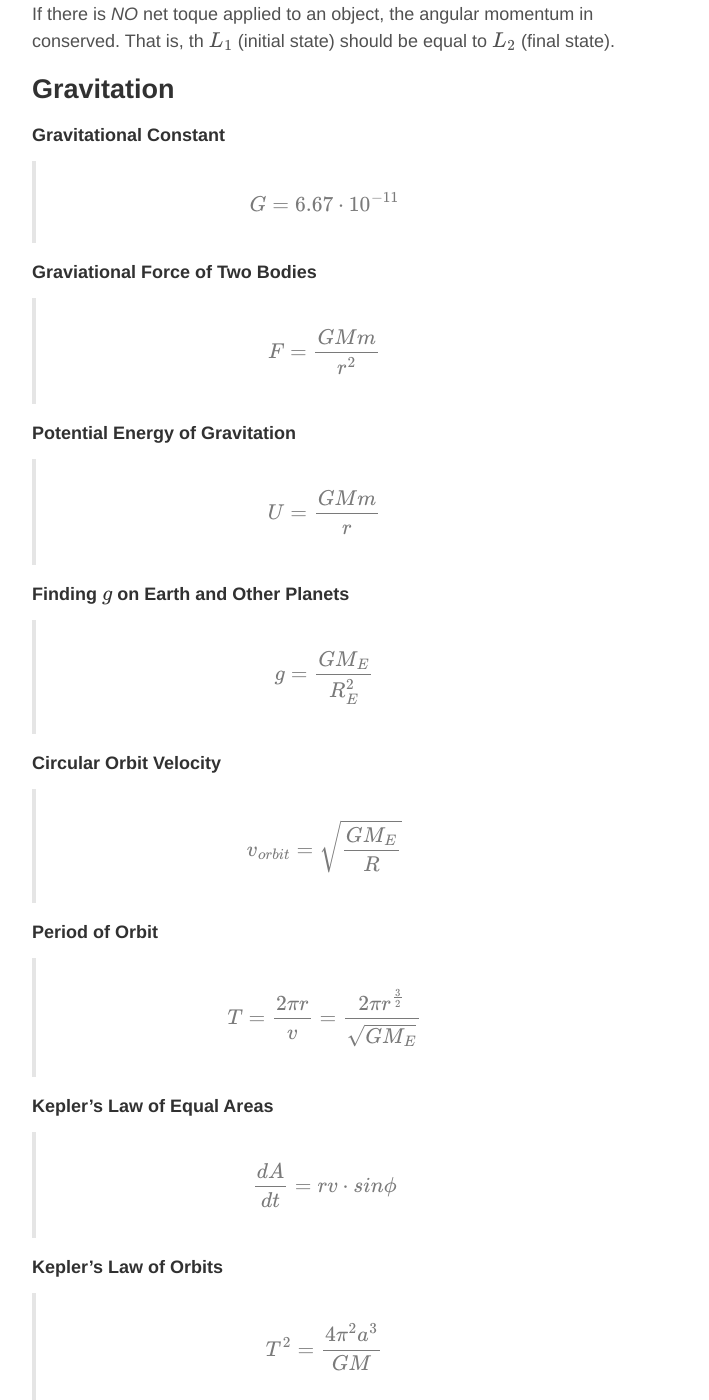
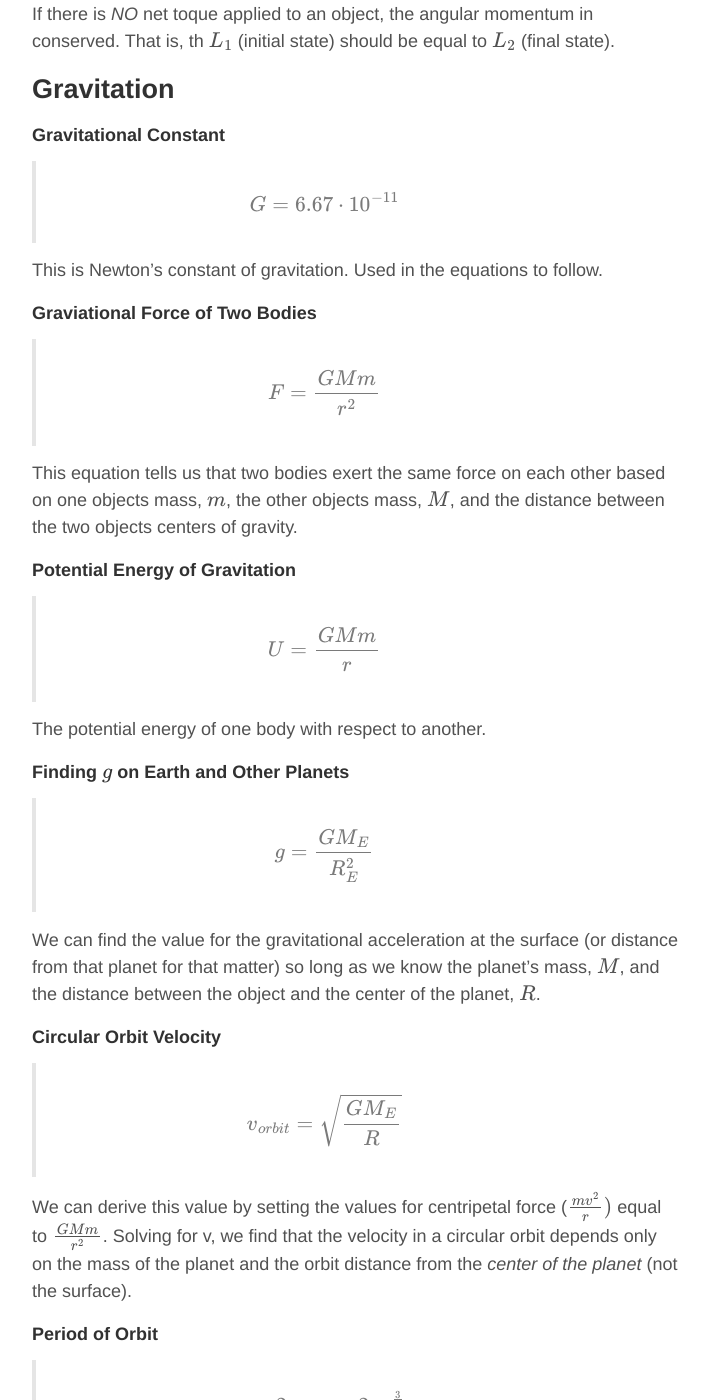
Before and after one commit to ZacBlanco/zacblanco.github.io, a Jekyll site: the page built from _posts/2015-05-10-physics-review.md, in a window 1280 px wide and 1400 px high, scrolled down 2304 px. Shown: the whole window, without its empty margins (284-993 px from the left). Built offline with Jekyll 4.4.1, drawn with Linux system fonts in a browser that asks for light colours; formulas are drawn with MathJax 3; comment, search, counter and statistics services are not loaded; some of the changed text lies outside the part shown.

Commit message:
added gravitation

```diff
--- a/_posts/2015-05-10-physics-review.md
+++ b/_posts/2015-05-10-physics-review.md
@@ -74,38 +74,57 @@ If there is _NO_ net toque applied to an object, the angular momentum in conserv
 
 > $$ G = 6.67 \cdot 10^{-11} $$
 
+This is Newton's constant of gravitation. Used in the equations to follow.
+
 ##### Graviational Force of Two Bodies
 
 > $$ F = \frac{GMm}{r^2} $$
+
+This equation tells us that two bodies exert the same force on each other based on one objects mass, $$ m $$, the other objects mass, $$ M $$, and the distance between the two objects centers of gravity.
 
 ##### Potential Energy of Gravitation
 
 > $$ U = \frac{GMm}{r} $$
 
+The potential energy of one body with respect to another.
+
 ##### Finding $$ g $$ on Earth and Other Planets
 
 > $$ g = \frac{GM_E}{R_E^2} $$
+
+We can find the value for the gravitational acceleration at the surface (or distance from that planet for that matter) so long as we know the planet's mass, $$ M $$, and the distance between the object and the center of the planet, $$ R $$.
 
 ##### Circular Orbit Velocity
 
 > $$ v_{orbit} = \sqrt{\frac{GM_E}{R}} $$
 
+We can derive this value by setting the values for centripetal force ($$ \frac{mv^2}{r}) $$ equal to $$ \frac{GMm}{r^2} $$. Solving for v, we find that the velocity in a circular orbit depends only on the mass of the planet and the orbit distance from the _center of the planet_ (not the surface).
+
 ##### Period of Orbit
 
 > $$ T = \frac{2\pi r}{v} = \frac{2\pi r^{\frac{3}{2}}}{\sqrt{GM_E}} $$
 
+Simply the time it takes to make one revolution given velocity v. Second equation is derived from Kepler's law (see below).
+
 ##### Kepler's Law of Equal Areas
 
-> $$ \frac{dA}{dt} = rv\cdot sin\phi $$
+> $$ \frac{dA}{dt} = rv\cdot sin\phi $$ s
+
+![Kepler's Law of Equal Areas](../assets/images/physics-review/kepler-areas.png)
+
+Kepler's Law of Equal Areas. In equal units of time, the area a planet sweeps out in a triangle along its orbit path will always be equal to each other.
 
 ##### Kepler's Law of Orbits
 
 > $$ T^2 = \frac{4\pi^2a^3}{GM} $$
 
+This eqation relates the period is takes for a planet to orbit with the semi-major axis, $$ a $$ (or $$ r $$ if orbit is circular), and the mass of the object, $$ M $$ that a planet or body is orbiting.
+
 ##### Total Energy of a Body in Orbit
 
 > $$ E_T = -\frac{GMm}{2R} $$
 
+The total energy for a body in orbit ($$ KE + U $$) is equal to the above equation.
 
 ## Oscillation and Periodic Motion
 
```
Also changed, not shown: assets/images/physics-review/kepler-areas.png (added), 9 other files.
